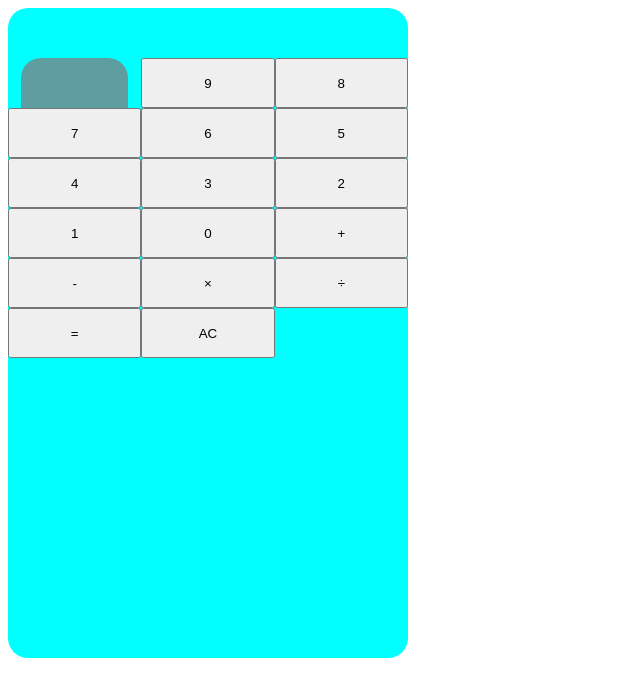
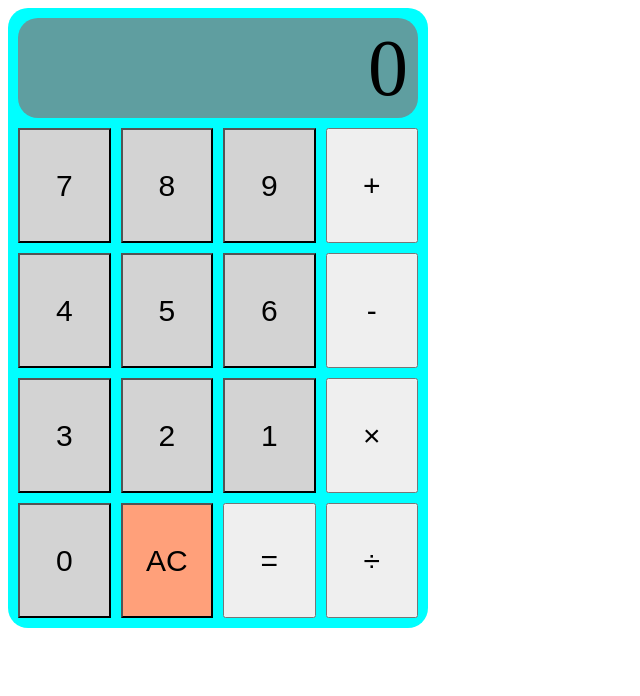
Before and after one commit to rad-ian/calculator, a plain HTML site: page index.html in a window 1280 px wide. Shown: the whole page, without its empty margins (0-640 px from the left). Drawn offline with Linux system fonts and the light colour scheme.

Commit message:
Style update
noice

```diff
--- a/index.html
+++ b/index.html
@@ -11,23 +11,23 @@
 
 <body>
     <div id="calculator">
-        <div id="display"></div>
-        <button class="button" id="9">9</button>
-        <button class="button" id="8">8</button>
-        <button class="button" id="7">7</button>
-        <button class="button" id="6">6</button>
-        <button class="button" id="5">5</button>
-        <button class="button" id="4">4</button>
-        <button class="button" id="3">3</button>
-        <button class="button" id="2">2</button>
-        <button class="button" id="1">1</button>
-        <button class="button" id="0">0</button>
+        <div id="display">0</div>
+        <button class="button digitButton" id="7">7</button>
+        <button class="button digitButton" id="8">8</button>
+        <button class="button digitButton" id="9">9</button>
         <button class="button" id="add">+</button>
+        <button class="button digitButton" id="4">4</button>
+        <button class="button digitButton" id="5">5</button>
+        <button class="button digitButton" id="6">6</button>
         <button class="button" id="subtract">-</button>
+        <button class="button digitButton" id="3">3</button>
+        <button class="button digitButton" id="2">2</button>
+        <button class="button digitButton" id="1">1</button>
         <button class="button" id="multiply">&times;</button>
+        <button class="button digitButton" id="0">0</button>
+        <button class="button" id="reset">AC</button>
+        <button class="button" id="equal">=</button>
         <button class="button" id="divide">&divide;</button>
-        <button class="button" id="equal">=</button>
-        <button class="button" id="reset">AC</button>
     </div>
 
     <script src="./main.js"></script>
--- a/main.css
+++ b/main.css
@@ -3,16 +3,31 @@
     width: 400px;
     height: 600px;
     border-radius: 20px;
-    padding-top: 50px;
     display: grid;
-    grid-template-columns: 1fr 1fr 1fr ;
-    grid-template-rows: [row1-start] 50px 50px 50px 50px 50px 50px;
+    grid-template-columns: 1fr 1fr 1fr 1fr;
+    grid-template-rows: 100px repeat(4,1fr);
+    grid-template-areas: "display display display display";
+    gap: 10px;
+    padding: 10px;
 }
 #display{
+    font-size: 80px;
     background-color: cadetblue;
-    width: 80%;
-    height: 100px;
     border-radius: inherit;
-    margin-left: 10%;
-
+    grid-area: display;
+    vertical-align: middle;
+    display: flex;
+    align-items: center;
+    text-align: right;
+    justify-content: flex-end;
+    padding: 0 10px;
 }
+.button{
+    font-size: 30px;
+}
+.digitButton{
+    background-color:lightgray;
+}
+#reset{
+    background-color: lightsalmon;
+}
```
